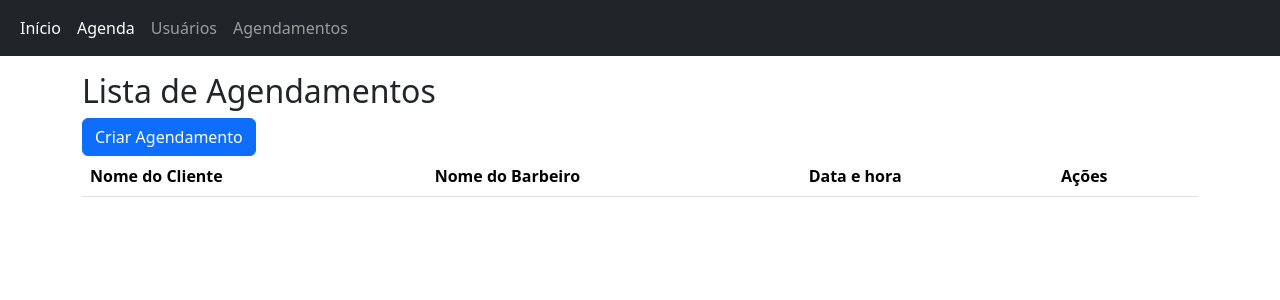
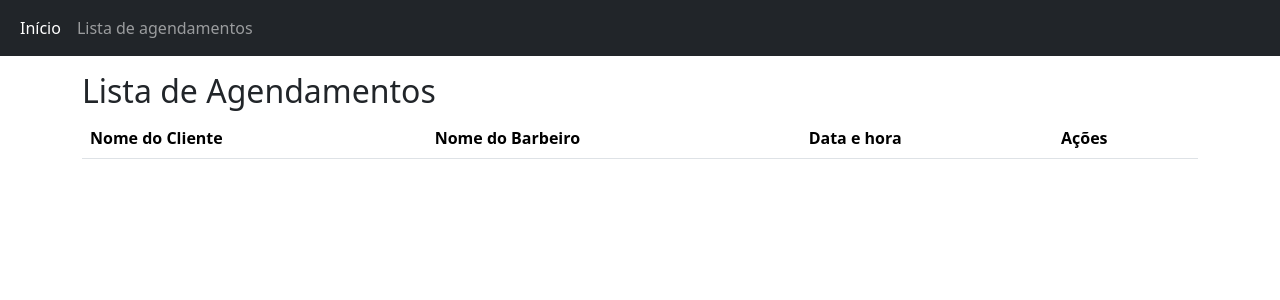
Before and after one commit to Anaclarapereira/barbearia, a PHP site: page /Agendamento/index.php in a window 1280 px wide. Shown: the top 300 px of the page. Run offline with PHP 8.4, Linux system fonts and the light colour scheme; data comes from the database, SQL or seed files in the repository; data that the repository does not hold is empty.

Commit message:
Add files via upload

```diff
--- a/Agendamento/agendar.php
+++ b/Agendamento/agendar.php
@@ -70,8 +70,8 @@ include "../connection.php";
             </div>
             <div class="botoes">
                 <a href="Cadastrar_Usuarios.php" class="btn btn-success">+</a>
-            <a href="index.php" class="dark">Voltar</a>
-            <button type="submit" class="dark">Continuar</button>
+            <a href="index.php" class="btn btn-primary">Voltar</a>
+            <button type="submit" class="btn btn-primary">Continuar</button>
             </div>
         </form>
     </div>
--- a/Agendamento/criar_agendamento.php
+++ b/Agendamento/criar_agendamento.php
@@ -91,7 +91,7 @@ $result = $conn->query($sql);
                                 <input type='hidden' name='id_usuario' value='".$row['id_usuario']."'>
                                 <input type='hidden' name='id_agenda' value='".$row['id_agenda']."'>
                                 <input type='hidden' name='data' value='$data_agendamento'>
-                                <a  href='insert_agendamento.php?id_agenda=".$row['id_agenda']."&data=".$data_agendamento."&id_usuario=".$row['id_usuario']."&id_servico=".$servico."'  ><button type='submit' class='btn btn-dark'>Agendar</button></a>
+                                <a  href='insert_agendamento.php?id_agenda=".$row['id_agenda']."&data=".$data_agendamento."&id_usuario=".$row['id_usuario']."&id_servico=".$servico."'  ><button type='submit' class='btn btn-primary'>Agendar</button></a>
                             </td>
                     </tr>
                     ";
--- a/Agendamento/index.php
+++ b/Agendamento/index.php
@@ -21,13 +21,7 @@ include "../connection.php";
                     <a class="nav-link active" href="../index.php">Início</a>
                 </li>
                 <li class="nav-item">
-                    <a class="nav-link active" href="../Agenda/index.php">Agenda</a>
-                </li>
-                <li class="nav-item">
-                    <a class="nav-link" href="../Usuario/index.php">Usuários</a>
-                </li>
-                <li class="nav-item">
-                    <a class="nav-link" href="../Agendamento/index.php">Agendamentos</a>
+                    <a class="nav-link" href="index.php">Lista de agendamentos</a>
                 </li>
 
             </ul>
@@ -36,7 +30,6 @@ include "../connection.php";
 
   <div class="container mt-3">
     <h2>Lista de Agendamentos</h2>
-    <a href="agendar.php"><button class='btn btn-primary'>Criar Agendamento</button></a>
     <table class="table table-striped">
       <thead>
         <tr>
```
